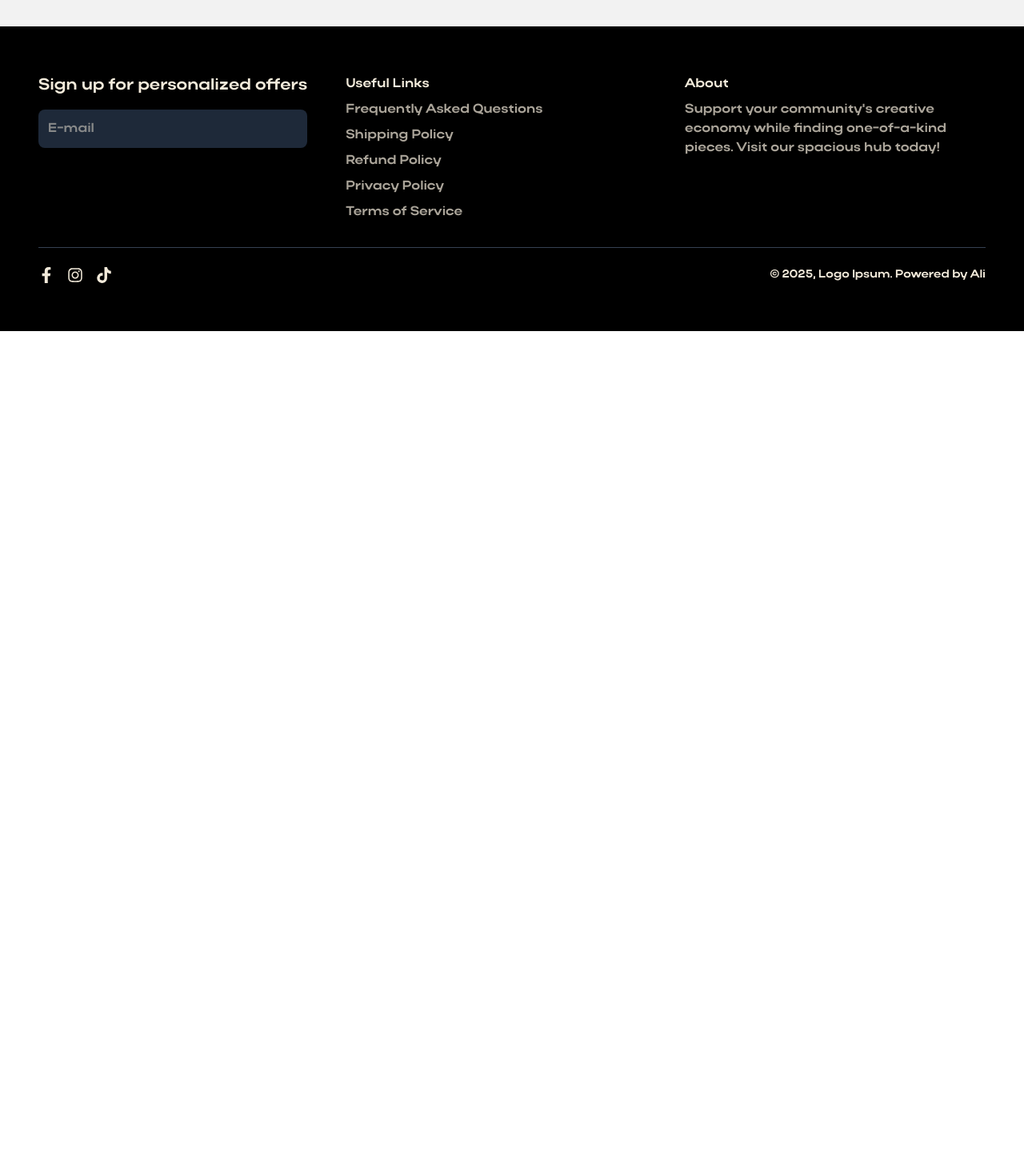
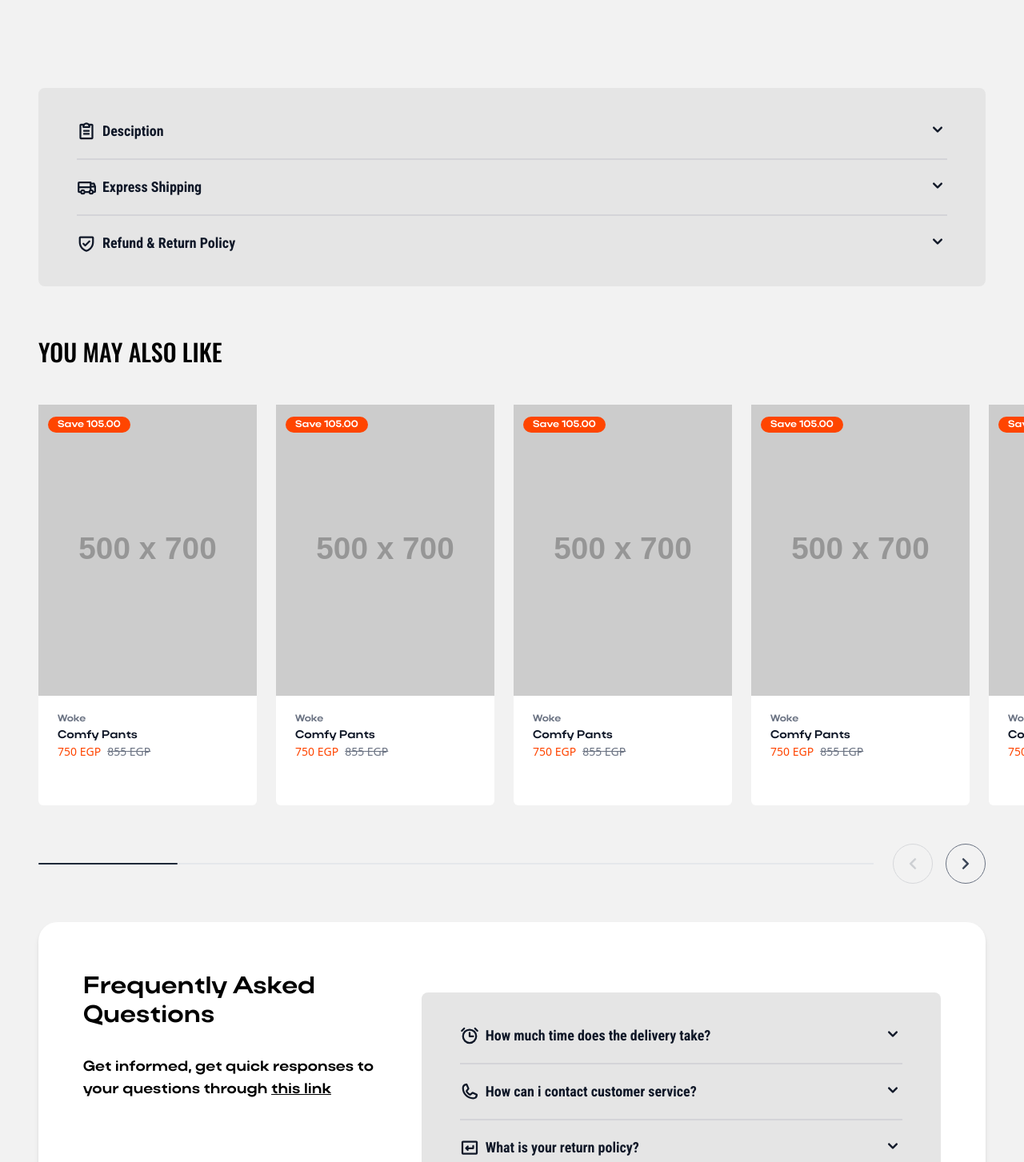
Before and after one commit to Alimedhat000/shopping-cart, a React (Vite) app: page /product/1 in a window 1280 px wide. Shown: the part 937-2390 px from the top of the page at 80% size. Before the commit the page ends 1351 px from the top, so only its background shows below. Built offline with nearby package versions, Linux system fonts and the light colour scheme.

Commit message:
Finshed ProductPage and updated FAQ and QA accordion

```diff
--- a/src/components/Faq.tsx
+++ b/src/components/Faq.tsx
@@ -1,43 +1,21 @@
-import { useState } from 'react';
-import { HiChevronDown } from 'react-icons/hi';
+import AccordionQA from './Util/AccordionQA';
+import { IconType } from 'react-icons';
+import { ReactElement, ReactNode } from 'react';
 
 interface FAQItem {
   question: string;
-  answer: string;
+  answer: ReactNode;
+  icon?: ReactElement<IconType>;
 }
 
-const faqData: FAQItem[] = [
-  {
-    question: 'What is Logo Ipsum?',
-    answer:
-      "An idea to support our community's creative economy while finding one-of-a-kind pieces",
-  },
-  {
-    question: 'Where are your products made?',
-    answer:
-      "We're selling 100% Egyptian products crafted with local threads by our amazing Egyptian tailors.",
-  },
-  {
-    question: 'How can I track my order?',
-    answer:
-      'You can track your order through Customer Area, link in the email sent by us, or by contacting our customer service email wecare@testmail.com',
-  },
-];
-
-export default function FAQ() {
-  const [openIndices, setOpenIndices] = useState<number[]>([]);
-
-  const toggleFAQ = (index: number) => {
-    setOpenIndices((prev) =>
-      prev.includes(index) ? prev.filter((i) => i !== index) : [...prev, index]
-    );
-  };
-
+export default function FAQ({ FAQdata }: { FAQdata: FAQItem[] }) {
   return (
     <div className="site-padding mb-20 px-0 py-12 sm:px-5">
       <section className="space-y-8 bg-white px-5 py-10 shadow-xs sm:rounded-3xl sm:p-10 sm:shadow-md lg:gap-8 xl:flex xl:px-14 xl:py-16">
         <div className="space-y-8">
-          <h2 className="text-2xl font-bold lg:text-5xl">FAQ</h2>
+          <h2 className="text-2xl font-bold lg:text-3xl">
+            Frequently Asked Questions
+          </h2>
           <p className="xl:text-lg">
             Get informed, get quick responses to your questions through{' '}
             <a href="#" className="font-medium underline">
@@ -45,32 +23,7 @@ export default function FAQ() {
             </a>
           </p>
         </div>
-        <div className="mt-6 rounded-lg bg-zinc-100 px-6 py-1 md:px-12 md:py-5 xl:w-1/2">
-          {faqData.map((faq, index) => {
-            const isOpen = openIndices.includes(index);
-            return (
-              <div
-                key={index}
-                className="border-b border-neutral-200 last:border-b-0"
-              >
-                <button
-                  className="flex w-full justify-between py-5 text-left font-medium text-gray-900 focus:outline-none xl:text-lg"
-                  onClick={() => toggleFAQ(index)}
-                >
-                  {faq.question}
-                  <HiChevronDown
-                    className={`text-xl transition-transform xl:text-2xl ${isOpen ? 'rotate-180' : ''}`}
-                  />
-                </button>
-                <div
-                  className={`overflow-hidden transition-all duration-300 ${isOpen ? 'max-h-40 opacity-100' : 'max-h-0 opacity-0'}`}
-                >
-                  <p className="mb-5 pr-6 text-sm">{faq.answer}</p>
-                </div>
-              </div>
-            );
-          })}
-        </div>
+        <AccordionQA QAData={FAQdata} className="px-12 py-5" />
       </section>
     </div>
   );
--- a/src/components/Home/ProductSlider.tsx
+++ b/src/components/Home/ProductSlider.tsx
@@ -150,7 +150,15 @@ const ProductContainer: React.FC<ProductContainerProps> = ({
 };
 
 // Main ProductSlider Component
-const ProductSlider: React.FC = () => {
+export default function ProductSlider({
+  Title,
+  showViewAll,
+  className,
+}: {
+  Title?: string;
+  showViewAll?: boolean;
+  className?: string;
+}) {
   const totalSlides = 24;
   const visibleSlides = 4;
   const [currentSlide, setCurrentSlide] = useState<number>(0);
@@ -178,8 +186,11 @@ const ProductSlider: React.FC = () => {
   const isNextDisabled = currentSlide >= totalSlides - visibleSlides;
 
   return (
-    <div className="site-padding space-y-12 overflow-hidden">
-      <ViewAllButton />
+    <div className={`space-y-12 overflow-hidden ${className}`}>
+      <div className="flex items-center justify-between">
+        <h2 className="font-oswald text-3xl">{Title}</h2>
+        {showViewAll && <ViewAllButton />}
+      </div>
 
       <ProductContainer
         currentSlide={currentSlide}
@@ -187,7 +198,6 @@ const ProductSlider: React.FC = () => {
         visibleSlides={visibleSlides}
         sliderRef={sliderRef}
       />
-
       <div className="flex items-center justify-between">
         <ProgressBar percentage={progressPercentage} />
         <SliderControls
@@ -199,6 +209,4 @@ const ProductSlider: React.FC = () => {
       </div>
     </div>
   );
-};
-
-export default ProductSlider;
+}
--- a/src/components/Product/ProductInfo.tsx
+++ b/src/components/Product/ProductInfo.tsx
@@ -37,7 +37,7 @@ export default function ProductInfo({
   increaseQuantity,
 }: ProductInfoProps) {
   return (
-    <div className="md:w-1/2">
+    <div>
       <ProductHeader
         Name="Long-Sleeve Crewneck Top"
         Brand="Diss&Miss"
--- /dev/null
+++ b/src/components/Util/AccordionQA.tsx
@@ -0,0 +1,58 @@
+import { useState } from 'react';
+import { IconType } from 'react-icons';
+import { ReactElement, ReactNode } from 'react';
+import { HiChevronDown } from 'react-icons/hi';
+
+export default function AccordionQA({
+  QAData,
+  className,
+}: {
+  QAData: {
+    question: string;
+    answer: ReactNode;
+    icon?: ReactElement<IconType>;
+  }[];
+  className?: string;
+}) {
+  const [openIndices, setOpenIndices] = useState<number[]>([]);
+
+  const toggleQA = (index: number) => {
+    setOpenIndices((prev) =>
+      prev.includes(index) ? prev.filter((i) => i !== index) : [...prev, index]
+    );
+  };
+
+  return (
+    <div className={`mt-6 rounded-lg bg-neutral-200 ${className}`}>
+      {QAData.map((QA, index) => {
+        const isOpen = openIndices.includes(index);
+        return (
+          <div
+            key={index}
+            className="border-b-2 border-zinc-300 last:border-b-0"
+          >
+            <button
+              className={`font-condensed flex w-full justify-between py-5 text-left font-bold text-gray-900 focus:outline-none xl:text-lg`}
+              onClick={() => toggleQA(index)}
+            >
+              <div className="flex items-center gap-2">
+                {QA.icon}
+                {QA.question}
+              </div>
+              <HiChevronDown
+                className={`text-xl transition-transform xl:text-2xl ${isOpen ? 'rotate-180' : ''}`}
+              />
+            </button>
+            <div
+              className={`overflow-hidden transition-all duration-300 ${isOpen ? 'max-h-[1000px] opacity-100' : 'max-h-0 opacity-0'}`}
+            >
+              <div className="font-condensed mb-3 pr-6 text-sm">
+                {QA.answer}
+              </div>
+            </div>
+          </div>
+        );
+      })}
+    </div>
+  );
+}
--- a/src/routes/Home.tsx
+++ b/src/routes/Home.tsx
@@ -4,6 +4,31 @@ import ProductGrid from '@/components/Home/ProductGrid';
 import ProductSlider from '@/components/Home/ProductSlider';
 import AnnouncementBar from '@/components/NavBar/AnnouncementBar';
 import { AnnouncementBarProps } from '@/components/NavBar/types';
+import { IconType } from 'react-icons';
+import { ReactElement } from 'react';
+
+interface FAQItem {
+  question: string;
+  answer: string;
+  icon?: ReactElement<IconType>;
+}
+const faqData: FAQItem[] = [
+  {
+    question: 'What is Logo Ipsum?',
+    answer:
+      "An idea to support our community's creative economy while finding one-of-a-kind pieces",
+  },
+  {
+    question: 'Where are your products made?',
+    answer:
+      "We're selling 100% Egyptian products crafted with local threads by our amazing Egyptian tailors.",
+  },
+  {
+    question: 'How can I track my order?',
+    answer:
+      'You can track your order through Customer Area, link in the email sent by us, or by contacting our customer service email wecare@testmail.com',
+  },
+];
 
 function Home() {
   const announcementbar: AnnouncementBarProps = {
@@ -30,12 +55,12 @@ function Home() {
         <div className="w-full overflow-hidden">
           <AnnouncementBar {...announcementbar} />
         </div>
-        <ProductSlider />
+        <ProductSlider showViewAll={true} className="site-padding" />
         <ProductGrid
           className="site-padding space-y-12 py-12 lg:space-y-0"
           columns={{ sm: 2, md: 2, lg: 5, xl: 5 }}
         />
-        <FAQ />
+        <FAQ FAQdata={faqData} />
       </div>
     </>
   );
--- a/src/routes/Product.tsx
+++ b/src/routes/Product.tsx
@@ -4,6 +4,20 @@ import { useState } from 'react';
 
 import ProductGallery from '@/components/Product/ProductGallery';
 import ProductInfo from '@/components/Product/ProductInfo';
+import ProductSlider from '@/components/Home/ProductSlider';
+import FAQ from '@/components/Faq';
+import AccordionQA from '@/components/Util/AccordionQA';
+import {
+  PiAlarmBold,
+  PiPhoneBold,
+  PiKeyReturnBold,
+  PiClipboardTextBold,
+  PiTruckBold,
+  PiShieldCheckBold,
+} from 'react-icons/pi';
+import { IconType } from 'react-icons';
+import { ReactElement, ReactNode } from 'react';
+import { Link } from 'react-router-dom';
 
 interface ColorOption {
   name: string;
@@ -12,6 +26,48 @@ interface ColorOption {
 }
 
 type SizeOption = 'S' | 'M' | 'L' | 'XL';
+
+interface FAQItem {
+  question: string;
+  answer: ReactNode;
+  icon?: ReactElement<IconType>;
+}
+
+const faqData: FAQItem[] = [
+  {
+    question: ' How much time does the delivery take?',
+    answer:
+      'Orders take 1-3 working days to be delivered and the shipping fees are the responsibility of the customer. (Shipping fees cost is communicated at checkout)',
+    icon: <PiAlarmBold className="text-2xl" />,
+  },
+  {
+    question: 'How can i contact customer service?',
+    answer: (
+      <p>
+        You can contact our customer service with the chat button or via email
+        through{' '}
+        <a href="mailto:wecare@gonativeco.com">
+          <span className="font-medium underline">test@test.com</span>
+        </a>
+      </p>
+    ),
+    icon: <PiPhoneBold className="text-2xl" />,
+  },
+  {
+    question: 'What is your return policy?',
+    answer: (
+      <p>
+        We accept returns within 14 days of delivery. Items must be unworn,
+        unwashed, undamaged, and with original tags. Please refer to our{' '}
+        <Link to="/" title="Refund Policy">
+          <span className="font-medium underline">return policy</span>
+        </Link>{' '}
+        page for more details.
+      </p>
+    ),
+    icon: <PiKeyReturnBold className="text-2xl" />,
+  },
+];
 
 export default function ProductPage() {
   const { id } = useParams<{ id: string }>();
@@ -42,20 +98,80 @@ export default function ProductPage() {
     { name: 'lime', hex: '#BFFF00', availability: true },
   ];
 
+  const descData: FAQItem[] = [
+    {
+      question: 'Desciption',
+      answer:
+        'Effortless elegance our essentials long sleeve crew neck top. Upgrade your everyday wardrobe with our soft, stylish, and versatile essentials long sleeve crew neck top.',
+      icon: <PiClipboardTextBold className="text-2xl" />,
+    },
+    {
+      question: 'Express Shipping',
+      answer: 'Your order will be at your doorstep within 1-3 working days.',
+      icon: <PiTruckBold className="text-2xl" />,
+    },
+    {
+      question: 'Refund & Return Policy',
+      answer: (
+        <div className="space-y-3">
+          <p className="font-bold">
+            We do not accept exchanges, however, we do accept return requests
+            through our customer service department email
+            [wecare@gonativeco.com]. The returned items must comply with our
+            return policy:
+          </p>
+          <ol className="list-decimal space-y-2 pl-5">
+            <li>Items ordered online cannot be returned in-store.</li>
+            <li>
+              Items must be returned unworn, unwashed, and undamaged with all
+              the tags attached.
+            </li>
+            <li>The original packaging and invoice must be included.</li>
+            <li>
+              Returns are not applicable on items that were on sale at the time
+              of purchase.
+            </li>
+            <li>
+              Returns do not apply to swimwear, accessories, beauty products,
+              and candles.
+            </li>
+            <li>
+              Returns must be requested within 14 days from the date of
+              delivery.
+            </li>
+            <li>The initial shipping fees are non-refundable.</li>
+            <li>
+              Return shipping fees are the responsibility of the customer.
+            </li>
+          </ol>
+          <p className="font-bold">
+            Please note that any returns that do not meet our policy will not be
+            accepted.
+          </p>
+          <p className="font-bold">Thank you for your understanding.</p>
+        </div>
+      ),
+      icon: <PiShieldCheckBold className="text-2xl" />,
+    },
+  ];
+
   const sizes: SizeOption[] = ['S', 'M', 'L', 'XL'];
 
   const thumbnails: string[] = [
-    'https://placehold.co/450x600',
-    'https://placehold.co/450x600',
-    'https://placehold.co/450x600',
-    'https://placehold.co/450x600',
-    'https://placehold.co/450x600',
-    'https://placehold.co/450x600',
-    'https://placehold.co/450x600',
-    'https://placehold.co/450x600',
-    'https://placehold.co/450x600',
-    'https://placehold.co/450x600',
-    'https://placehold.co/450x600',
+    'https://placehold.co/560x850',
+    'https://placehold.co/560x850',
+    'https://placehold.co/560x850',
+    'https://placehold.co/560x850',
+    'https://placehold.co/560x850',
+    'https://placehold.co/560x850',
+    'https://placehold.co/560x850',
+    'https://placehold.co/560x850',
+    'https://placehold.co/560x850',
+    'https://placehold.co/560x850',
+    'https://placehold.co/560x850',
+    'https://placehold.co/560x850',
+    'https://placehold.co/560x850',
+    'https://placehold.co/560x850',
   ];
 
   const decreaseQuantity = () => {
@@ -69,12 +185,15 @@ export default function ProductPage() {
   };
 
   return (
+    <>
       <div className="mx-auto max-w-7xl p-4 md:p-6">
         <div className="flex flex-col gap-8 md:flex-row">
           {/* Product Gallery */}
           <ProductGallery thumbnails={thumbnails} />
 
           {/* Product Info */}
+          <div className="md:w-1/2">
+            <div className="md:sticky md:top-30">
               <ProductInfo
                 colors={colors}
                 sizes={sizes}
@@ -88,5 +207,20 @@ export default function ProductPage() {
               />
             </div>
           </div>
+        </div>
+      </div>
+      {/* Product descreption */}
+
+      <div className="site-padding mt-16 flex justify-center">
+        <AccordionQA QAData={descData} className="w-full px-12 py-5" />
+      </div>
+      {/* You May Also Like */}
+      <ProductSlider
+        Title="YOU MAY ALSO LIKE"
+        className="site-padding mt-16"
+        showViewAll={false}
+      />
+      <FAQ FAQdata={faqData} />
+    </>
   );
 }
```
Lines whose indentation alone changed are shown as unchanged.
